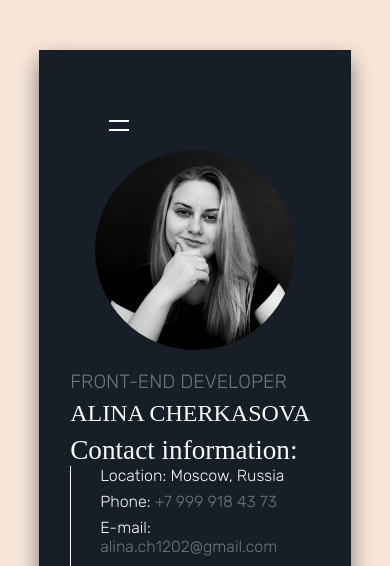
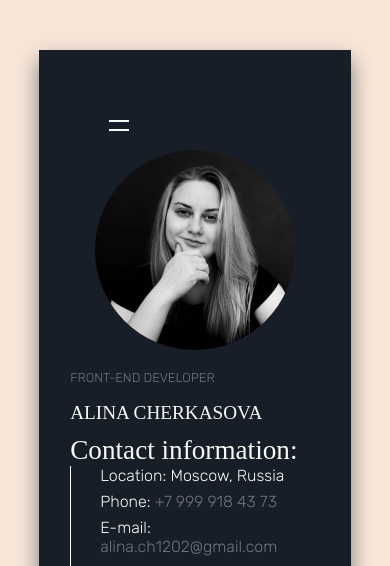
Before and after one commit to cherkasovaa/rsschool-cv, a plain HTML site: page index.html in a window 390 px wide. Shown: the top 566 px of the page. Drawn offline with nearby package versions, Linux system fonts and the light colour scheme; files whose address does not match are found by name; a web font is replaced by a local one.

Commit message:
fix: change font size and text position of headers

```diff
--- a/style.css
+++ b/style.css
@@ -60,13 +60,13 @@ section {
 }
 
 .main-info__position {
-  top: 170px;
+  bottom: 28%;
   font-size: 1.3rem;
   color: var(--sub-text-color);
 }
 
 .main-info__title {
-  top: 220px;
+  bottom: 0;
   max-width: 300px;
   font-family: var(--secondary-font);
   font-weight: 400;
@@ -429,7 +429,6 @@ section {
   .main-info__title {
     max-width: 100%;
     font-size: calc(var(--heading-size) - 0.3rem);
-    padding-bottom: 35px;
   }
 
   .title {
@@ -489,10 +488,12 @@ section {
 
   .main-info__position {
     top: 250px;
+    font-size: 0.8rem;
   }
 
   .main-info__title {
     top: 270px;
+    font-size: 1.2rem;
   }
 
   .title {
```
